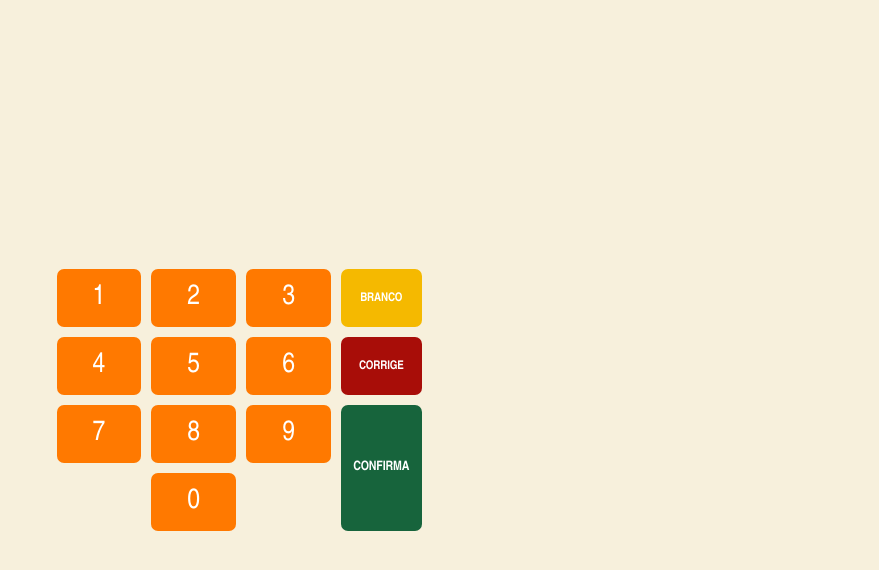
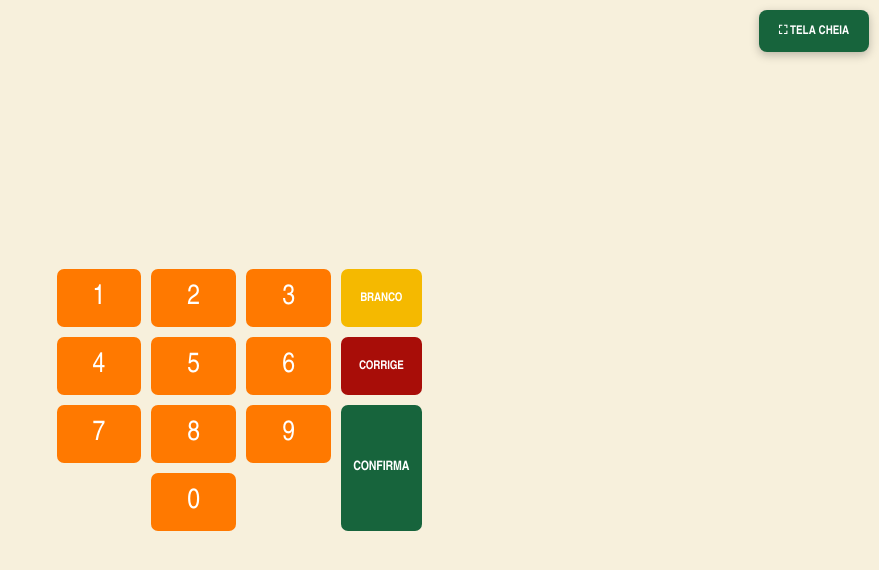
Before and after one commit to NotCrazyDog-hub/votus-simulador-urna, a website: page pages/mobile.html in a window 1280 px wide. Shown: the whole page, without its empty margins (401-1280 px from the left). Drawn offline with Linux system fonts and the light colour scheme.

Commit message:
feat: tamanho e tela cheia

```diff
--- a/pages/mobile.html
+++ b/pages/mobile.html
@@ -264,11 +264,67 @@
             }
         }
 
+
+        /* ==========================================
+           BOTÃO TELA CHEIA
+        ========================================== */
+
+        #btnTelaCheia {
+            position: fixed;
+            top: max(10px, env(safe-area-inset-top));
+            right: max(10px, env(safe-area-inset-right));
+            z-index: 9999;
+
+            width: auto;
+            min-width: 110px;
+            height: 42px;
+            padding: 0 12px;
+
+            background: #17643c;
+            color: #ffffff;
+            border-radius: 8px;
+
+            font-size: 12px;
+            font-weight: 700;
+
+            box-shadow: 0 3px 10px rgba(0,0,0,0.25);
+        }
+
+        #btnTelaCheia.hidden {
+            display: none;
+        }
+
+        /* No modo tela cheia, mantém o teclado centralizado */
+        :fullscreen body {
+            min-height: 100dvh;
+        }
+
+        @media (max-width: 360px) {
+            #btnTelaCheia {
+                min-width: 96px;
+                height: 38px;
+                font-size: 11px;
+                padding: 0 9px;
+            }
+        }
+
     </style>
 </head>
 
 
+
 <body>
+
+    <!-- BOTÃO PARA ATIVAR TELA CHEIA NO CELULAR/TABLET -->
+    <button
+        id="btnTelaCheia"
+        type="button"
+        aria-label="Ativar tela cheia"
+        onclick="ativarTelaCheia()"
+    >
+        ⛶ TELA CHEIA
+    </button>
+
 
 
     <!-- ==========================================
@@ -543,6 +599,76 @@
                 }
             );
 
+
+        /* ==========================================
+           TELA CHEIA — CELULAR / TABLET
+        ========================================== */
+
+        const btnTelaCheia = document.getElementById("btnTelaCheia");
+
+        function estaEmTelaCheia() {
+            return !!(
+                document.fullscreenElement ||
+                document.webkitFullscreenElement ||
+                document.msFullscreenElement
+            );
+        }
+
+        function atualizarBotaoTelaCheia() {
+            if (!btnTelaCheia) return;
+
+            if (estaEmTelaCheia()) {
+                btnTelaCheia.classList.add("hidden");
+            } else {
+                btnTelaCheia.classList.remove("hidden");
+            }
+        }
+
+        async function ativarTelaCheia() {
+            const elemento = document.documentElement;
+
+            try {
+                if (document.fullscreenElement) {
+                    return;
+                }
+
+                if (elemento.requestFullscreen) {
+                    await elemento.requestFullscreen();
+                } else if (elemento.webkitRequestFullscreen) {
+                    elemento.webkitRequestFullscreen();
+                } else if (elemento.msRequestFullscreen) {
+                    elemento.msRequestFullscreen();
+                } else {
+                    alert(
+                        "Este navegador não oferece suporte à tela cheia. " +
+                        "No celular, tente abrir o site pelo navegador em modo de tela cheia."
+                    );
+                    return;
+                }
+
+                atualizarBotaoTelaCheia();
+            } catch (erro) {
+                console.log("Não foi possível ativar a tela cheia:", erro);
+            }
+        }
+
+        document.addEventListener(
+            "fullscreenchange",
+            atualizarBotaoTelaCheia
+        );
+
+        document.addEventListener(
+            "webkitfullscreenchange",
+            atualizarBotaoTelaCheia
+        );
+
+        document.addEventListener(
+            "MSFullscreenChange",
+            atualizarBotaoTelaCheia
+        );
+
+        atualizarBotaoTelaCheia();
+
     </script>
 
 </body>
```
Also changed, not shown: pages/index.html (+3 -3 lines).
